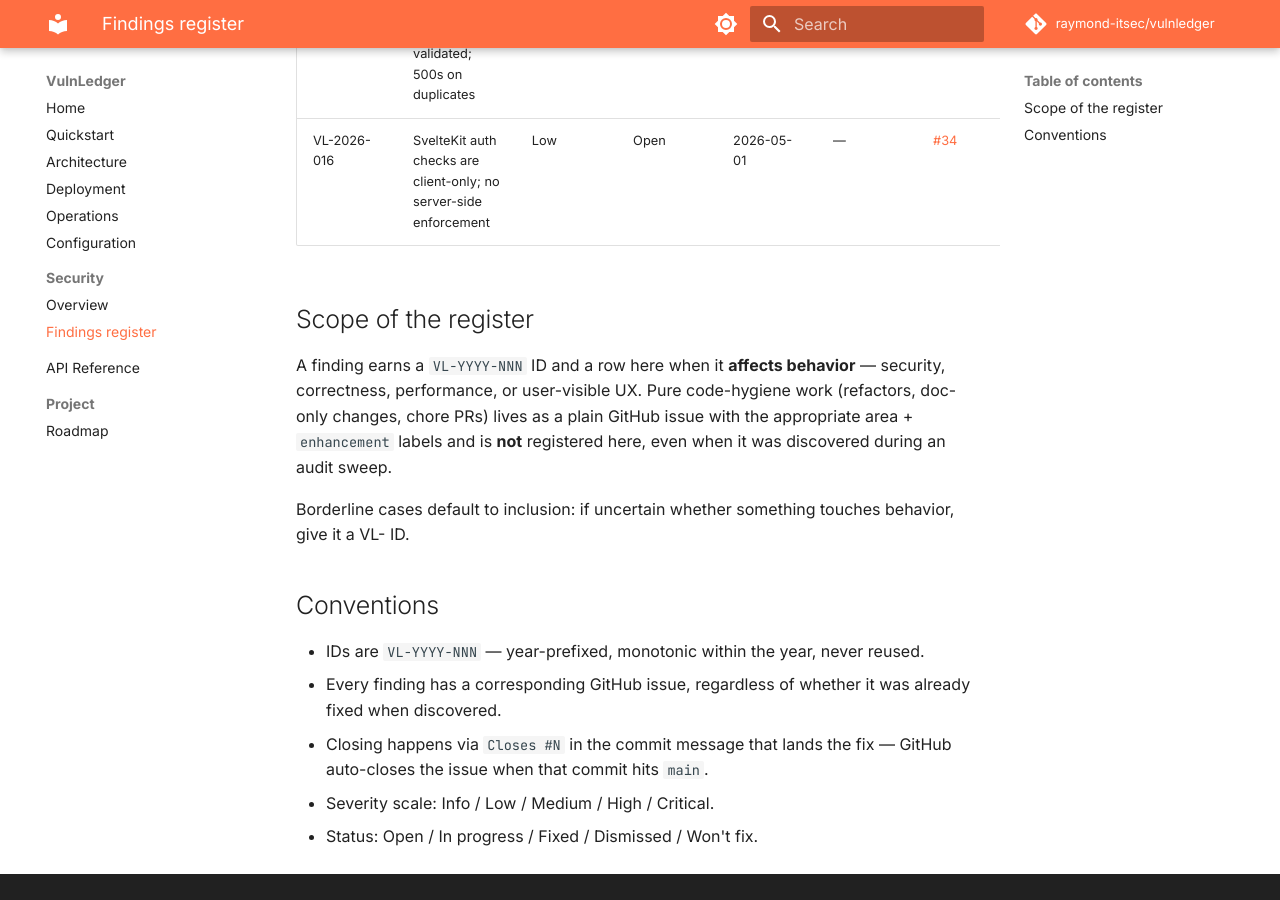
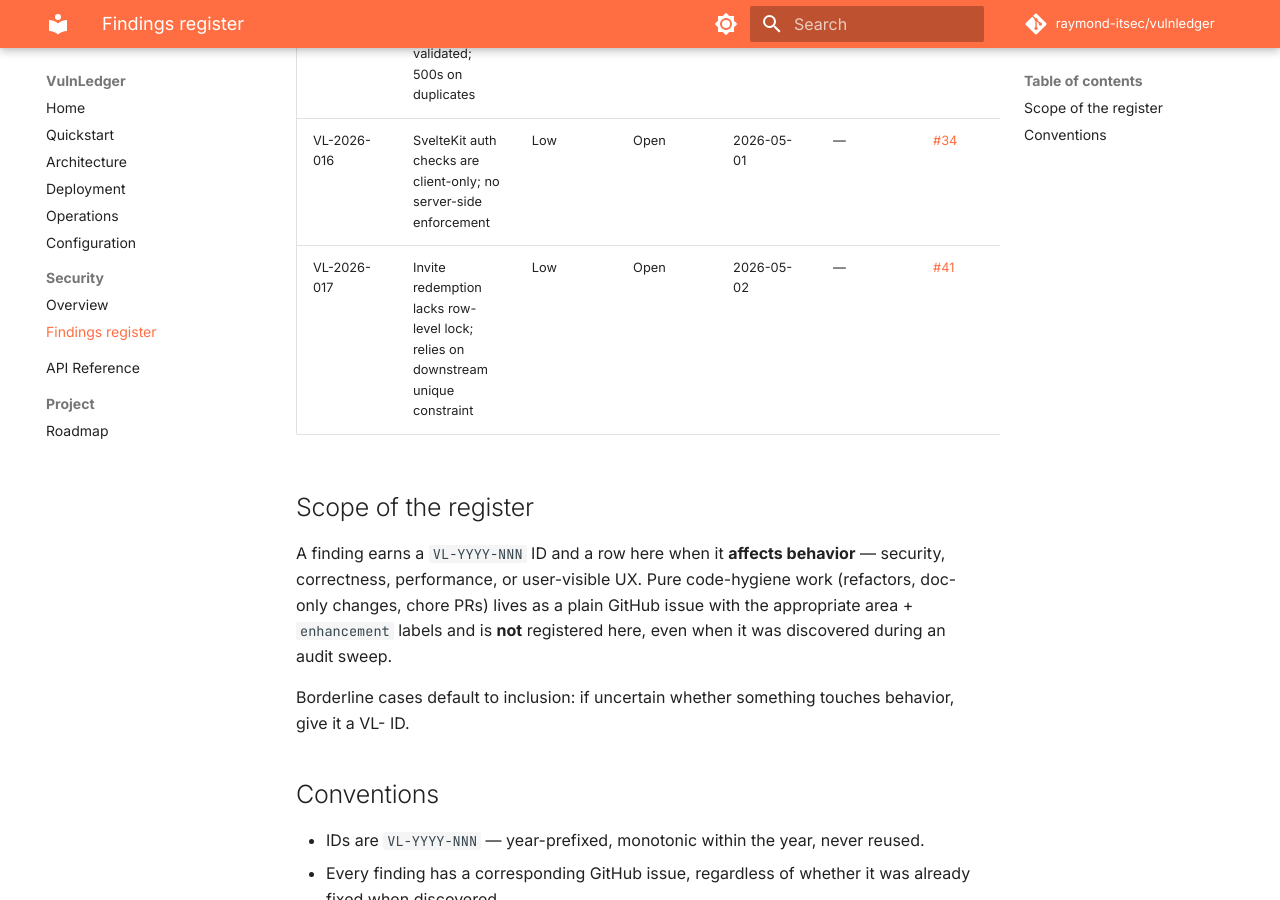
Before and after one commit to raymond-itsec/vulnledger, an MkDocs documentation site: the page built from docs/SECURITY-FINDINGS.md, in a window 1280 px wide and 900 px high, scrolled down 2008 px. Built offline with MkDocs 1.6.1 and Material for MkDocs 9.7.7, drawn with Linux system fonts in a browser that asks for light colours; comment, search, counter and statistics services are not loaded.

Commit message:
docs: register VL-2026-017 (invite redemption row-lock) -> #41

```diff
--- a/docs/SECURITY-FINDINGS.md
+++ b/docs/SECURITY-FINDINGS.md
@@ -22,6 +22,7 @@ it was discovered and (when fixed) the date it was closed.
 | VL-2026-014 | Caddy session-hint gate hardcoded; drifts from backend env | Low | Fixed | 2026-05-01 | 2026-05-01 | [#31](../../issues/31) |
 | VL-2026-015 | Admin user create/update under-validated; 500s on duplicates | Medium | Fixed | 2026-05-01 | 2026-05-01 | [#32](../../issues/32) |
 | VL-2026-016 | SvelteKit auth checks are client-only; no server-side enforcement | Low | Open | 2026-05-01 | — | [#34](../../issues/34) |
+| VL-2026-017 | Invite redemption lacks row-level lock; relies on downstream unique constraint | Low | Open | 2026-05-02 | — | [#41](../../issues/41) |
 
 ## Scope of the register
 
```
